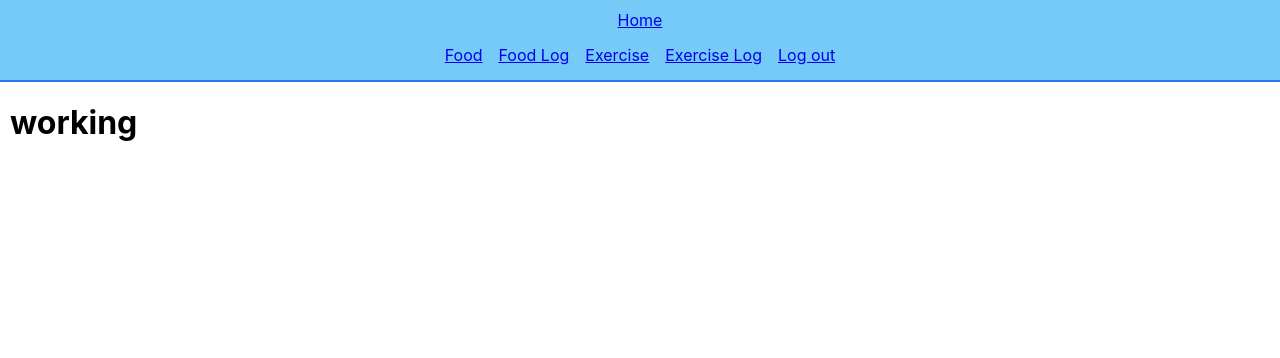
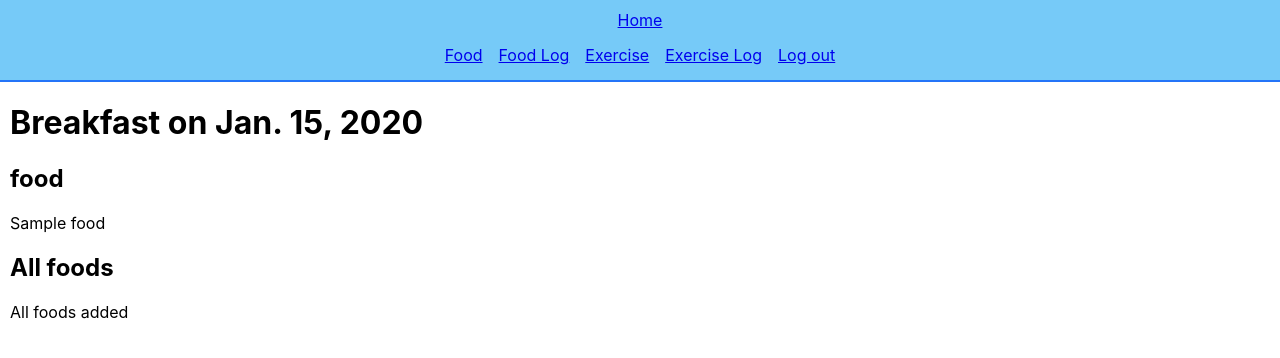
Before and after one commit to JImmyJImmy0/thehustle, a Django app: page /breakfast/1/ in a window 1280 px wide. Shown: the top 358 px of the page. Run offline with Django 3.2, Linux system fonts and the light colour scheme; a user stored in the database is signed in; tables that the repository leaves empty hold one stand-in row (values such as "Sample post").

Commit message:
display assoc foods and all foods

```diff
--- a/main_app/static/js/meal-form.js
+++ b/main_app/static/js/meal-form.js
@@ -11,5 +11,3 @@ const picker = MCDatepicker.create({
 dateInput.addEventListener('click', (evt) => {
     picker.open()
 })
-
-console.log('working')
--- a/main_app/templates/meals/breakfast_details.html
+++ b/main_app/templates/meals/breakfast_details.html
@@ -1,7 +1,44 @@
 {% extends 'base.html' %}
 {% load static %}
 
+{% block head %}
+<link rel="stylesheet" href="{% static 'css/meal-details.css' %}">
+{% endblock %}
+
 
 {% block content %}
-    <h1>working</h1>
+
+<div class='page-header'>
+    <h1>{{ meal.get_name_display }} on {{ meal.date }}</h1>
+</div>
+
+<section>
+    <h2>food</h2>
+    <div>
+        {% if meal.foods.count %}
+            {% for food in meal.foods.all %}
+                <div>
+                    <p>{{ food.name }}</p>
+                </div>
+            {% endfor %}
+        {% else %}
+            <p>No foods have been added yet</p>
+        {% endif %}
+    </div>
+
+
+    <div>
+        <h1>All foods</h1>
+        {% if foods.count %}
+            {% for food in foods.all %}
+                <div>
+                    <p>{{ food.name }}</p>
+                </div>
+            {% endfor %}
+        {% else %}
+            <p>All foods added</p>
+        {% endif %}
+    </div>
+</section>
+
 {% endblock %}
--- a/main_app/views.py
+++ b/main_app/views.py
@@ -42,8 +42,10 @@ def exercise_log(request):
 @login_required
 def breakfast_details(request, meal_id):
     meal = Meal.objects.get(id=meal_id)
+    unadded_foods = Food.objects.exclude(id__in = meal.foods.all().values_list('id'))
+    # foods = Food.objects.filter(user=request.user)
     # add a food?
-    return render(request, 'meals/breakfast_details.html', {'meal': meal}) # foods ? look at dogcollector
+    return render(request, 'meals/breakfast_details.html', {'meal': meal, 'foods': unadded_foods}) # foods ? look at dogcollector
 
 class BreakfastCreate(LoginRequiredMixin, CreateView):
     model = Meal
```
Also changed, not shown: main_app/static/css/meal-details.css (added).
